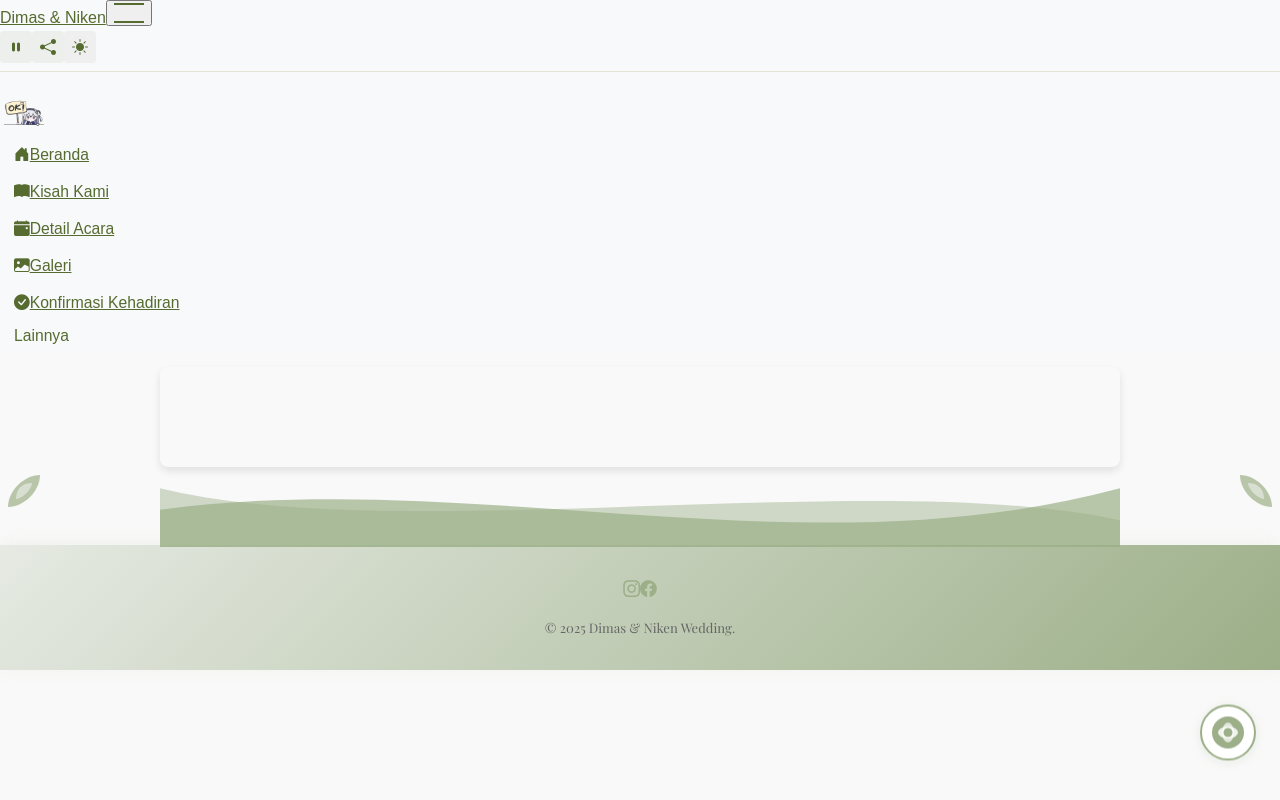
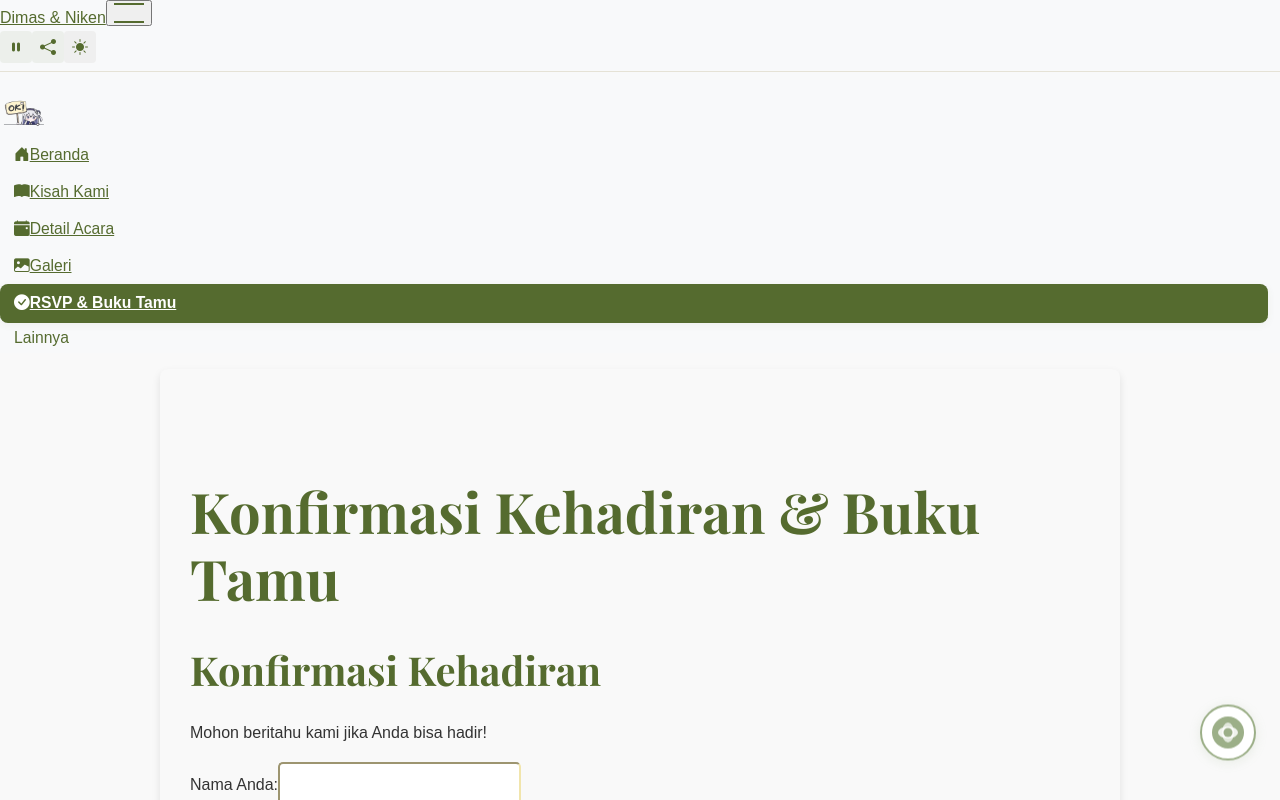
Before and after one commit to jimbon25/wedding-invitation, a React (Create React App) app: page /rsvp-guestbook in a window 1280 px wide. Both pictures are taken after a click on the button "Buka Undangan". Shown: the top 800 px of the page. Built offline with nearby package versions, Linux system fonts and the light colour scheme.

Commit message:
Combine RSVP and GuestBook into one page, update navigation, and add visual separator

```diff
--- a/src/App.tsx
+++ b/src/App.tsx
@@ -225,7 +225,7 @@ const App: React.FC = () => {
                   <NavLink className={({ isActive }) => "nav-link" + (isActive ? " active" : "")} to="/gallery" onClick={() => setIsOpen(false)}><i className="bi bi-image-fill me-2"></i>Galeri</NavLink>
                 </li>
                 <li className="nav-item">
-                  <NavLink className={({ isActive }) => "nav-link" + (isActive ? " active" : "")} to="/rsvp" onClick={() => setIsOpen(false)}><i className="bi bi-check-circle-fill me-2"></i>Konfirmasi Kehadiran</NavLink>
+                  <NavLink className={({ isActive }) => "nav-link" + (isActive ? " active" : "")} to="/rsvp-guestbook" onClick={() => setIsOpen(false)}><i className="bi bi-check-circle-fill me-2"></i>RSVP & Buku Tamu</NavLink>
                 </li>
                 <li className="nav-item dropdown">
                   <button
@@ -241,7 +241,7 @@ const App: React.FC = () => {
                   {isOtherDropdownOpen && (
                     <ul className={`dropdown-menu show ${darkMode ? 'dropdown-menu-dark' : ''}`} aria-labelledby="navbarDropdown" style={darkMode ? { background: 'var(--navbar-bg-dark, #233d2b)', color: 'var(--navbar-text-dark, #fff)' } : {}}>
                       <li><NavLink className={({ isActive }) => `dropdown-item${isActive ? ' active' : ''} ${darkMode ? 'text-light' : ''}`} to="/gift-info" onClick={() => { setIsOpen(false); setIsOtherDropdownOpen(false); }}><i className="bi bi-gift me-2"></i>Informasi Hadiah</NavLink></li>
-                      <li><NavLink className={({ isActive }) => `dropdown-item${isActive ? ' active' : ''} ${darkMode ? 'text-light' : ''}`} to="/guestbook" onClick={() => { setIsOpen(false); setIsOtherDropdownOpen(false); }}><i className="bi bi-journal-text me-2"></i>Buku Tamu</NavLink></li>
+                      {/* <li><NavLink className={({ isActive }) => `dropdown-item${isActive ? ' active' : ''} ${darkMode ? 'text-light' : ''}`} to="/guestbook" onClick={() => { setIsOpen(false); setIsOtherDropdownOpen(false); }}><i className="bi bi-journal-text me-2"></i>Buku Tamu</NavLink></li> */}
                       <li><NavLink className={({ isActive }) => `dropdown-item${isActive ? ' active' : ''} ${darkMode ? 'text-light' : ''}`} to="/accommodation-info" onClick={() => { setIsOpen(false); setIsOtherDropdownOpen(false); }}><i className="bi bi-car-front-fill me-2"></i>Akomodasi & Transportasi</NavLink></li>
                       <li><NavLink className={({ isActive }) => `dropdown-item${isActive ? ' active' : ''} ${darkMode ? 'text-light' : ''}`} to="/gift-registry" onClick={() => { setIsOpen(false); setIsOtherDropdownOpen(false); }}><i className="bi bi-gift-fill me-2"></i>Daftar Hadiah</NavLink></li>
                     </ul>
--- a/src/components/MainContentWrapper.tsx
+++ b/src/components/MainContentWrapper.tsx
@@ -8,9 +8,8 @@ const Home = lazy(() => import('./Home'));
 const OurStory = lazy(() => import('./OurStory'));
 const EventDetails = lazy(() => import('./EventDetails'));
 const Gallery = lazy(() => import('./Gallery'));
-const RSVPForm = lazy(() => import('./RSVPForm'));
+const RSVPAndGuestBook = lazy(() => import('./RSVPAndGuestBook'));
 const GiftInfo = lazy(() => import('./GiftInfo'));
-const GuestBook = lazy(() => import('./GuestBook'));
 const HealthProtocol = lazy(() => import('./HealthProtocol'));
 const AccommodationInfo = lazy(() => import('./AccommodationInfo'));
 const GiftRegistry = lazy(() => import('./GiftRegistry'));
@@ -32,9 +31,8 @@ const MainContentWrapper: React.FC = () => {
               <Route path="/our-story" element={<OurStory />} />
               <Route path="/event-details" element={<EventDetails />} />
               <Route path="/gallery" element={<Gallery />} />
-              <Route path="/rsvp" element={<RSVPForm />} />
+              <Route path="/rsvp-guestbook" element={<RSVPAndGuestBook />} />
               <Route path="/gift-info" element={<GiftInfo />} />
-              <Route path="/guestbook" element={<GuestBook />} />
               <Route path="/health-protocol" element={<HealthProtocol />} />
               <Route path="/accommodation-info" element={<AccommodationInfo />} />
               <Route path="/gift-registry" element={<GiftRegistry />} />
--- /dev/null
+++ b/src/components/RSVPAndGuestBook.tsx
@@ -0,0 +1,29 @@
+import React from 'react';
+import RSVPForm from './RSVPForm';
+import GuestBook from './GuestBook';
+import StoryItem from './StoryItem';
+
+const RSVPAndGuestBook: React.FC = () => {
+  return (
+    <div>
+      <StoryItem><h1>Konfirmasi Kehadiran & Buku Tamu</h1></StoryItem>
+      <div className="row g-4 mt-3 align-items-stretch">
+        <div className="col-12 col-lg-6 d-flex flex-column">
+          <RSVPForm />
+        </div>
+        {/* Garis pemisah */}
+        <div className="d-none d-lg-flex col-lg-1 justify-content-center align-items-stretch p-0">
+          <div style={{ width: '2px', background: '#e0e0e0', height: '100%' }} />
+        </div>
+        <div className="d-block d-lg-none col-12">
+          <hr style={{ borderTop: '2px solid #e0e0e0', margin: '32px 0' }} />
+        </div>
+        <div className="col-12 col-lg-5 d-flex flex-column">
+          <GuestBook />
+        </div>
+      </div>
+    </div>
+  );
+};
+
+export default RSVPAndGuestBook;
```
